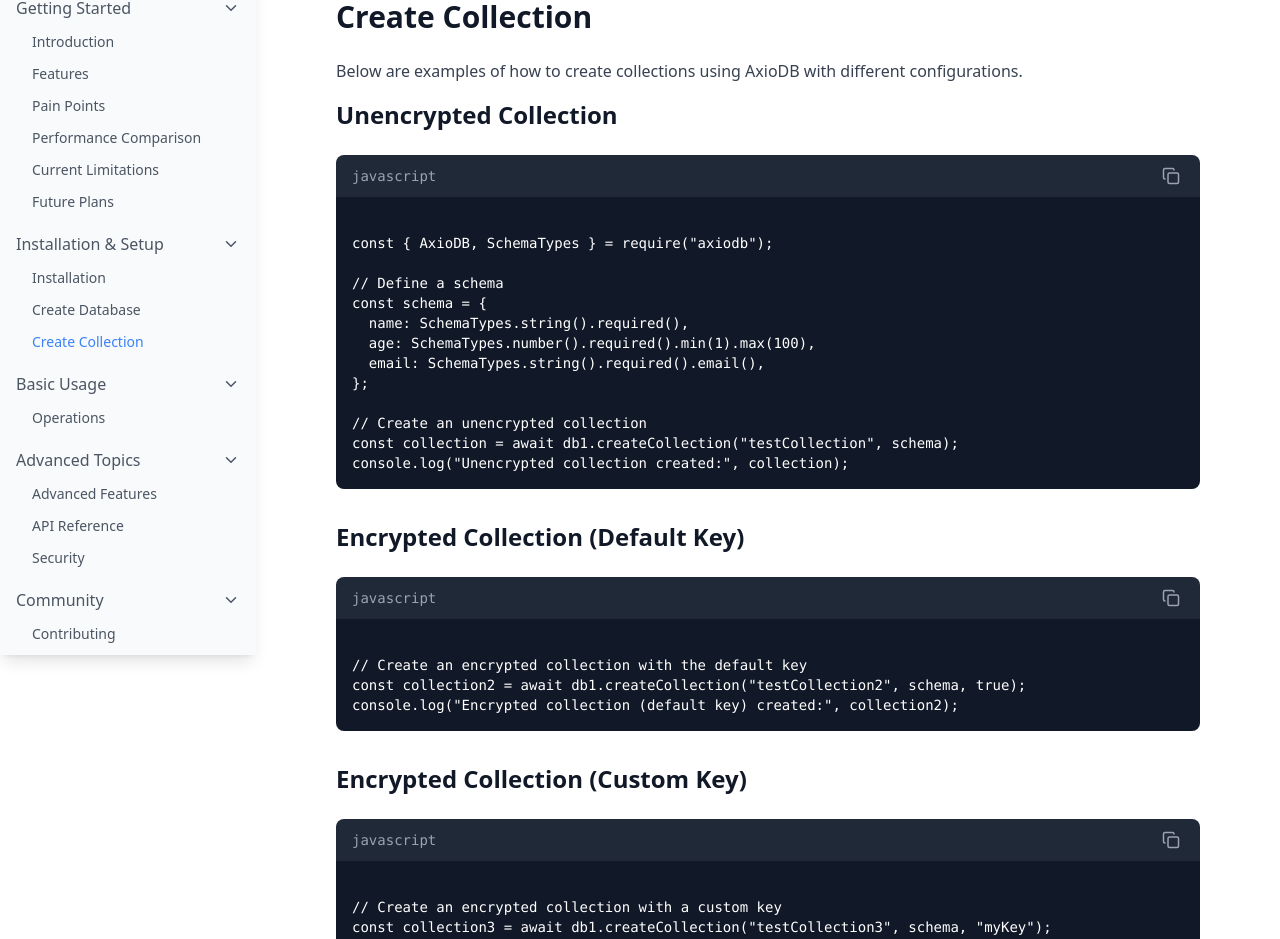
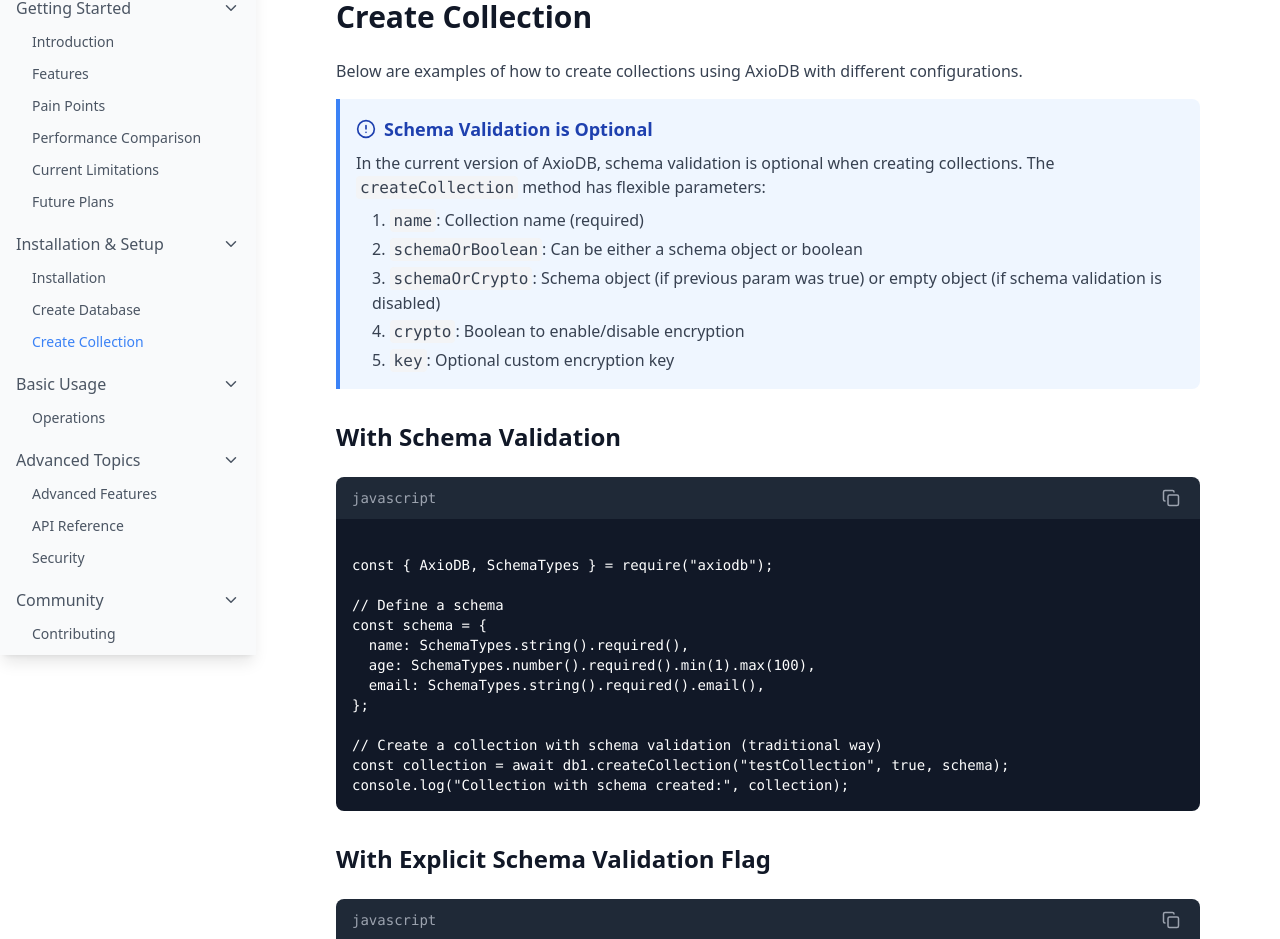
Before and after one commit to nexoral/AxioDB, a React (Vite) app in the folder Document/: page /create-collection in a window 1280 px wide. Shown: the part 145-1084 px from the top of the page. Built offline with nearby package versions, Linux system fonts and the light colour scheme.

Commit message:
feat: update documentation and components to reflect optional schema validation for collection creation

```diff
--- a/Document/src/components/content/ApiReference.tsx
+++ b/Document/src/components/content/ApiReference.tsx
@@ -1,5 +1,5 @@
+import { BookOpen, ChevronDown, ChevronRight } from "lucide-react";
 import React, { useState } from "react";
-import { BookOpen, ChevronDown, ChevronRight } from "lucide-react";
 
 interface ApiSection {
   title: string;
@@ -63,11 +63,11 @@
         {
           name: "createCollection",
           signature:
-            "createCollection(name: string, schema: object, crypto?: boolean, key?: string): Promise<Collection>",
+            "createCollection(name: string, schemaOrBoolean: object | boolean, schemaOrEmpty?: object, crypto?: boolean, key?: string): Promise<Collection>",
           description:
-            "Creates a new collection with an optional schema and encryption.",
+            "Creates a new collection with optional schema validation and encryption. If the second parameter is a boolean, it determines whether schema validation is enabled (and schema should be the third parameter). If the second parameter is an object, it's treated as the schema.",
           example:
-            "const collection = await db1.createCollection('users', userSchema, true, 'secretKey');",
+            "// With schema\nconst collection = await db1.createCollection('users', userSchema);\n\n// Without schema\nconst noSchemaCollection = await db1.createCollection('logs', false);\n\n// With schema and encryption\nconst secureCollection = await db1.createCollection('secure', userSchema, true, 'secretKey');\n\n// Without schema but with encryption\nconst secureNoSchemaCollection = await db1.createCollection('secureNoSchema', false, {}, true, 'secretKey');",
           returns:
             "Promise<Collection>: A promise that resolves to a Collection instance.",
         },
@@ -246,13 +246,12 @@
                     </button>
 
                     <div
-                      className={`overflow-hidden transition-all duration-300 ${
-                        expandedMethods.includes(
-                          `${section.title}-${method.name}`,
-                        )
+                      className={`overflow-hidden transition-all duration-300 ${expandedMethods.includes(
+                        `${section.title}-${method.name}`,
+                      )
                           ? "max-h-[500px]"
                           : "max-h-0"
-                      }`}
+                        }`}
                     >
                       <div className="pt-2 space-y-3">
                         <div>
--- a/Document/src/components/content/CreateCollection.tsx
+++ b/Document/src/components/content/CreateCollection.tsx
@@ -1,9 +1,10 @@
+import { AlertCircle } from "lucide-react";
 import React from "react";
 import CodeBlock from "../ui/CodeBlock";
 
 const CreateCollection: React.FC = () => {
   const codeExamples = {
-    unencrypted: `
+    withSchema: `
 const { AxioDB, SchemaTypes } = require("axiodb");
 
 // Define a schema
@@ -13,19 +14,47 @@
   email: SchemaTypes.string().required().email(),
 };
 
-// Create an unencrypted collection
-const collection = await db1.createCollection("testCollection", schema);
-console.log("Unencrypted collection created:", collection);
+// Create a collection with schema validation (traditional way)
+const collection = await db1.createCollection("testCollection", true, schema);
+console.log("Collection with schema created:", collection);
 `,
-    encryptedDefaultKey: `
-// Create an encrypted collection with the default key
-const collection2 = await db1.createCollection("testCollection2", schema, true);
-console.log("Encrypted collection (default key) created:", collection2);
+    withSchemaExplicit: `
+// Create a collection with explicit schema validation (true as second param)
+const collection = await db1.createCollection("testCollection", true, schema);
+console.log("Collection with explicit schema created:", collection);
 `,
-    encryptedCustomKey: `
-// Create an encrypted collection with a custom key
-const collection3 = await db1.createCollection("testCollection3", schema, "myKey");
-console.log("Encrypted collection (custom key) created:", collection3);
+    withoutSchema: `
+// Create a collection without schema validation
+const collection = await db1.createCollection("testCollection", false);
+console.log("Collection without schema created:", collection);
+`,
+    withSchemaEncryption: `
+// Create a collection with schema validation and encryption (using default encryption key)
+const collection = await db1.createCollection("testCollection", schema, true);
+console.log("Encrypted collection (with schema, default key) created:", collection);
+
+// Create a collection with schema validation and encryption (using custom key)
+const collection2 = await db1.createCollection("testCollection2", schema, true, "mySecretKey");
+console.log("Encrypted collection (with schema, custom key) created:", collection2);
+`,
+    withoutSchemaEncryption: `
+// Create a collection without schema but with encryption (using default encryption key)
+// Note: We pass false for schema validation, then an empty object {}, then true for encryption
+const collection = await db1.createCollection("testCollection", false, {}, true);
+console.log("Encrypted collection (no schema, default key) created:", collection);
+
+// Create a collection without schema but with encryption (using custom key)
+const collection2 = await db1.createCollection("testCollection", false, {}, true, "mySecretKey");
+console.log("Encrypted collection (no schema, custom key) created:", collection2);
+`,
+    explicitSchemaEncryption: `
+// Create a collection with explicit schema validation and encryption (using default key)
+const collection = await db1.createCollection("testCollection", true, schema, true);
+console.log("Encrypted collection (explicit schema, default key) created:", collection);
+
+// Create a collection with explicit schema validation and encryption (using custom key)
+const collection2 = await db1.createCollection("testCollection2", true, schema, true, "mySecretKey");
+console.log("Encrypted collection (explicit schema, custom key) created:", collection2);
 `,
   };
 
@@ -37,21 +66,78 @@
         different configurations.
       </p>
 
-      <h3 className="text-2xl font-semibold mb-4">Unencrypted Collection</h3>
-      <CodeBlock code={codeExamples.unencrypted} language="javascript" />
+      <div className="bg-blue-50 dark:bg-blue-900/20 border-l-4 border-blue-500 p-4 rounded-r-lg mb-8">
+        <h3 className="flex items-center text-lg font-semibold text-blue-800 dark:text-blue-400 mb-2">
+          <AlertCircle className="h-5 w-5 mr-2" />
+          Schema Validation is Optional
+        </h3>
+        <p className="text-gray-700 dark:text-gray-300">
+          In the current version of AxioDB, schema validation is optional when creating collections. The{" "}
+          <code className="bg-gray-100 dark:bg-gray-900 px-1 py-0.5 rounded">
+            createCollection
+          </code>{" "}
+          method has flexible parameters:
+        </p>
+        <ol className="list-decimal list-inside mt-2 space-y-1 text-gray-700 dark:text-gray-300 pl-4">
+          <li>
+            <code className="bg-gray-100 dark:bg-gray-900 px-1 py-0.5 rounded">
+              name
+            </code>
+            : Collection name (required)
+          </li>
+          <li>
+            <code className="bg-gray-100 dark:bg-gray-900 px-1 py-0.5 rounded">
+              schemaOrBoolean
+            </code>
+            : Can be either a schema object or boolean
+          </li>
+          <li>
+            <code className="bg-gray-100 dark:bg-gray-900 px-1 py-0.5 rounded">
+              schemaOrCrypto
+            </code>
+            : Schema object (if previous param was true) or empty object { } (if
+            schema validation is disabled)
+          </li>
+          <li>
+            <code className="bg-gray-100 dark:bg-gray-900 px-1 py-0.5 rounded">
+              crypto
+            </code>
+            : Boolean to enable/disable encryption
+          </li>
+          <li>
+            <code className="bg-gray-100 dark:bg-gray-900 px-1 py-0.5 rounded">
+              key
+            </code>
+            : Optional custom encryption key
+          </li>
+        </ol>
+      </div>
+
+      <h3 className="text-2xl font-semibold mb-4">With Schema Validation</h3>
+      <CodeBlock code={codeExamples.withSchema} language="javascript" />
 
       <h3 className="text-2xl font-semibold mt-8 mb-4">
-        Encrypted Collection (Default Key)
+        With Explicit Schema Validation Flag
       </h3>
-      <CodeBlock
-        code={codeExamples.encryptedDefaultKey}
-        language="javascript"
-      />
+      <CodeBlock code={codeExamples.withSchemaExplicit} language="javascript" />
+
+      <h3 className="text-2xl font-semibold mt-8 mb-4">Without Schema Validation</h3>
+      <CodeBlock code={codeExamples.withoutSchema} language="javascript" />
 
       <h3 className="text-2xl font-semibold mt-8 mb-4">
-        Encrypted Collection (Custom Key)
+        With Schema Validation and Encryption
       </h3>
-      <CodeBlock code={codeExamples.encryptedCustomKey} language="javascript" />
+      <CodeBlock code={codeExamples.withSchemaEncryption} language="javascript" />
+
+      <h3 className="text-2xl font-semibold mt-8 mb-4">
+        Without Schema Validation but With Encryption
+      </h3>
+      <CodeBlock code={codeExamples.withoutSchemaEncryption} language="javascript" />
+
+      <h3 className="text-2xl font-semibold mt-8 mb-4">
+        With Explicit Schema Validation and Encryption
+      </h3>
+      <CodeBlock code={codeExamples.explicitSchemaEncryption} language="javascript" />
     </section>
   );
 };
--- a/Document/src/components/content/CreateDatabase.tsx
+++ b/Document/src/components/content/CreateDatabase.tsx
@@ -26,8 +26,8 @@
 console.log("Database 'testDB' created.");
 
 // Create a new database without schema validation
-const db2 = await db.createDB("testDB2", false);
-console.log("Database 'testDB2' created without schema validation.");
+const db2 = await db.createDB("testDB2");
+console.log("Database 'testDB2' created");
 `,
   };
 
--- a/Document/src/components/content/Usage.tsx
+++ b/Document/src/components/content/Usage.tsx
@@ -150,6 +150,30 @@
         </p>
       </div>
 
+      <div className="bg-blue-50 dark:bg-blue-900/20 border-l-4 border-blue-500 p-4 rounded-r-lg mb-8">
+        <h3 className="flex items-center text-lg font-semibold text-blue-800 dark:text-blue-400 mb-2">
+          <AlertCircle className="h-5 w-5 mr-2" />
+          Schema Validation is Now Optional
+        </h3>
+        <p className="text-gray-700 dark:text-gray-300">
+          In the current version, you can create collections with or without schema validation:
+        </p>
+        <ul className="list-disc list-inside mt-2 space-y-1 text-gray-700 dark:text-gray-300">
+          <li>
+            <code className="bg-gray-100 dark:bg-gray-900 px-1 py-0.5 rounded">
+              await db1.createCollection("testCollection", false)
+            </code>
+            {" "}- Create collection without schema validation
+          </li>
+          <li>
+            <code className="bg-gray-100 dark:bg-gray-900 px-1 py-0.5 rounded">
+              await db1.createCollection("testCollection", true, schema)
+            </code>
+            {" "}- Create collection with explicit schema validation
+          </li>
+        </ul>
+      </div>
+
       {step === "selectCodeType" && (
         <div className="flex flex-col items-center">
           <p className="text-gray-700 dark:text-gray-300 mb-4">
@@ -286,8 +310,9 @@
     email: SchemaTypes.string().required().email(),
   };
 
-  // Create collections
-  const collection = await db1.createCollection("testCollection", schema);
+  // Create collections with different schema validation options
+  const collectionNoSchema = await db1.createCollection("testCollection2", false);
+  const collectionExplicitSchema = await db1.createCollection("testCollection3", true, schema);
 
   // Rest of your application code...
 };
@@ -320,8 +345,9 @@
     email: SchemaTypes.string().required().email(),
   };
 
-  // Create collections
-  const collection = await db1.createCollection("testCollection", schema);
+  // Create collections with different schema validation options
+  const collectionNoSchema = await db1.createCollection("testCollection2", false);
+  const collectionExplicitSchema = await db1.createCollection("testCollection3", true, schema);
 
   // Rest of your application code...
 };
```
Also changed, not shown: Document/src/components/content/AdvancedFeatures.tsx (+8 -8 lines), Document/src/components/content/Features.tsx (+0 -10 lines), Document/src/components/content/Security.tsx (+15 -6 lines), 1 other file (tests, documents, lock files or other folders).
